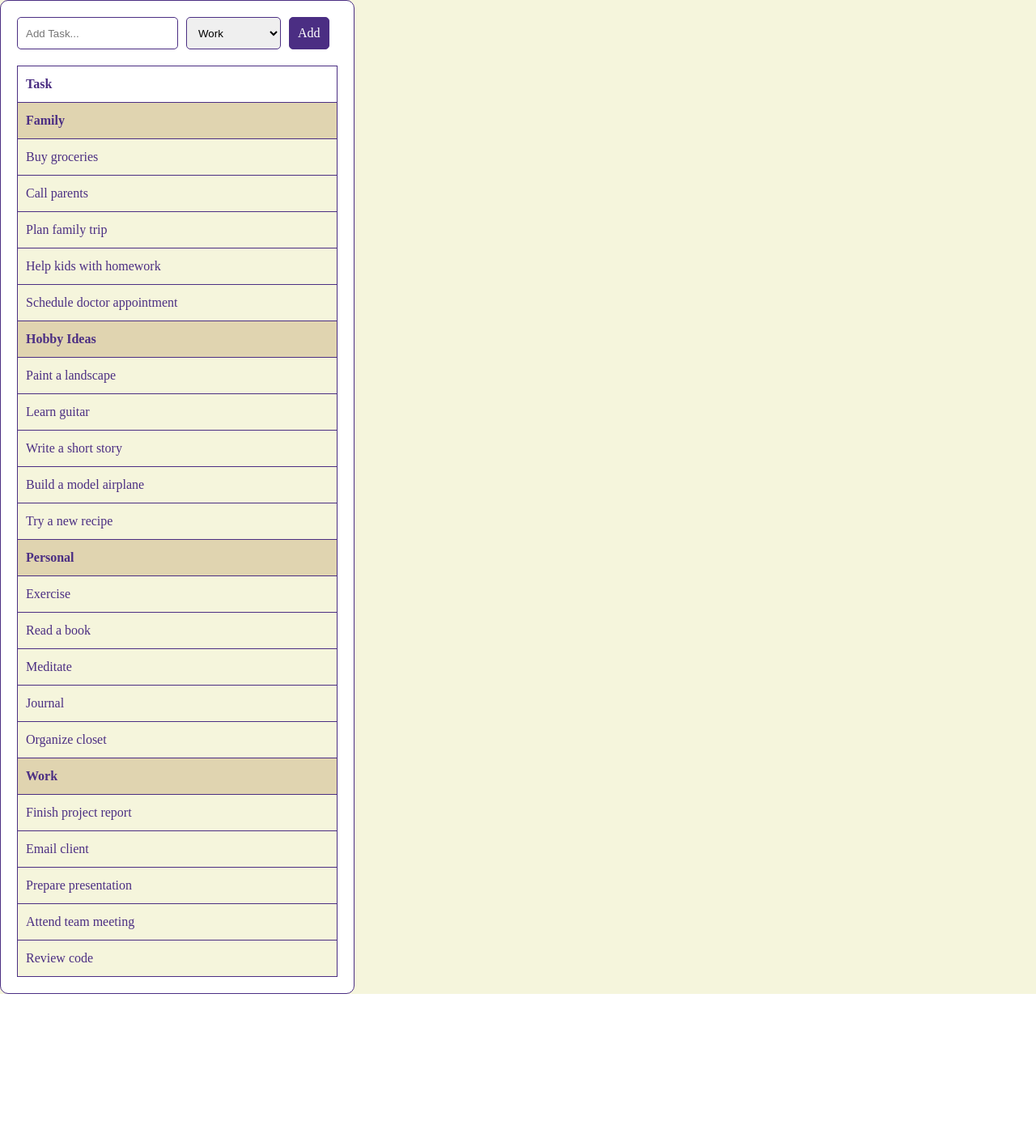
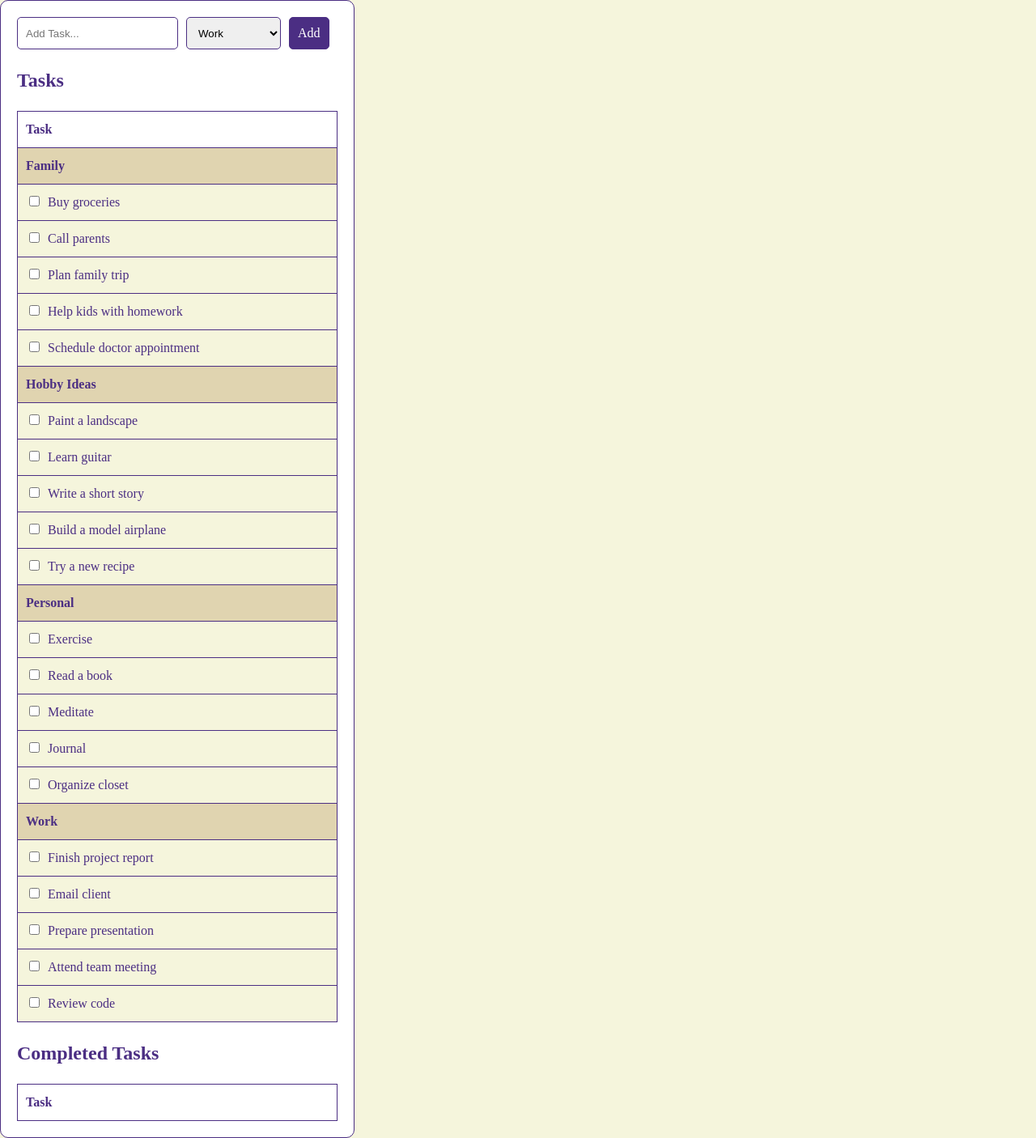
Before and after one commit to nikhilpandey-dev/todo_thinking_in_react, a React (Vite) app: page / in a window 1280 px wide. Shown: the whole page at 81% size. Before the commit the page ends 1228 px from the top, so only its background shows below. Built offline with nearby package versions, Linux system fonts and the light colour scheme.

Commit message:
Completed Tasks section added.

```diff
--- a/src/components/TaskRow.jsx
+++ b/src/components/TaskRow.jsx
@@ -1,10 +1,15 @@
 import React from 'react';
 import '../styles/App.css';
 
-function TaskRow({ task, onDelete }) {
+function TaskRow({ task, onDelete, onComplete }) {
   return (
     <tr className="task-row">
       <td>
+        <input
+          type="checkbox"
+          onChange={onComplete}
+          className="complete-checkbox"
+        />
         {task.name}
         <button onClick={onDelete} className="delete-button">Delete</button>
       </td>
--- a/src/components/TaskTable.jsx
+++ b/src/components/TaskTable.jsx
@@ -3,7 +3,7 @@ import TaskCategoryRow from './TaskCategoryRow';
 import TaskRow from './TaskRow';
 import '../styles/App.css';
 
-function TaskTable({ tasks, onDeleteTask }) {
+function TaskTable({ tasks, onDeleteTask, onCompleteTask }) {
   const rows = [];
   let lastCategory = null;
 
@@ -24,6 +24,7 @@ function TaskTable({ tasks, onDeleteTask }) {
         task={task}
         key={task.id}
         onDelete={() => onDeleteTask(task.id)}
+        onComplete={() => onCompleteTask(task.id)}
       />
     );
     lastCategory = task.category;
--- a/src/components/TodoApp.jsx
+++ b/src/components/TodoApp.jsx
@@ -5,6 +5,7 @@ import '../styles/App.css';
 
 function TodoApp({ tasks }) {
   const [taskList, setTaskList] = useState(tasks);
+  const [completedTasks, setCompletedTasks] = useState([]);
 
   const handleAddTask = (taskName, taskCategory) => {
     const newTask = { id: Date.now(), category: taskCategory, name: taskName };
@@ -15,10 +16,19 @@ function TodoApp({ tasks }) {
     setTaskList((prevTasks) => prevTasks.filter((task) => task.id !== taskId));
   };
 
+  const handleCompleteTask = (taskId) => {
+    const taskToComplete = taskList.find((task) => task.id === taskId);
+    setTaskList((prevTasks) => prevTasks.filter((task) => task.id !== taskId));
+    setCompletedTasks((prevTasks) => [...prevTasks, taskToComplete]);
+  };
+
   return (
     <div className="todo-app">
       <AddTask onAddTask={handleAddTask} />
-      <TaskTable tasks={taskList} onDeleteTask={handleDeleteTask} />
+      <h2>Tasks</h2>
+      <TaskTable tasks={taskList} onDeleteTask={handleDeleteTask} onCompleteTask={handleCompleteTask} />
+      <h2>Completed Tasks</h2>
+      <TaskTable tasks={completedTasks} onDeleteTask={handleDeleteTask} onCompleteTask={() => {}} />
     </div>
   );
 }
--- a/src/styles/App.css
+++ b/src/styles/App.css
@@ -77,3 +77,7 @@ body {
 .delete-button:hover {
   background-color: #c9302c;
 }
+
+.complete-checkbox {
+  margin-right: 10px;
+}
```
